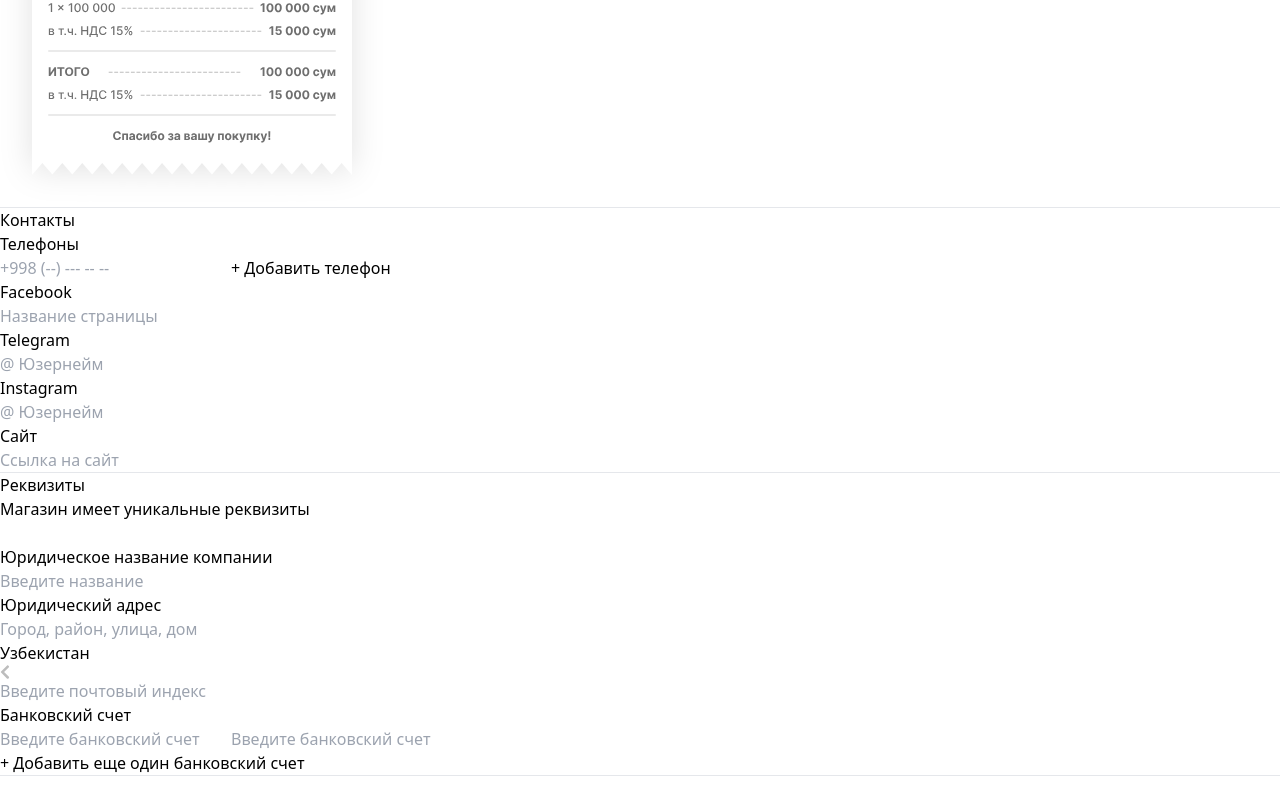
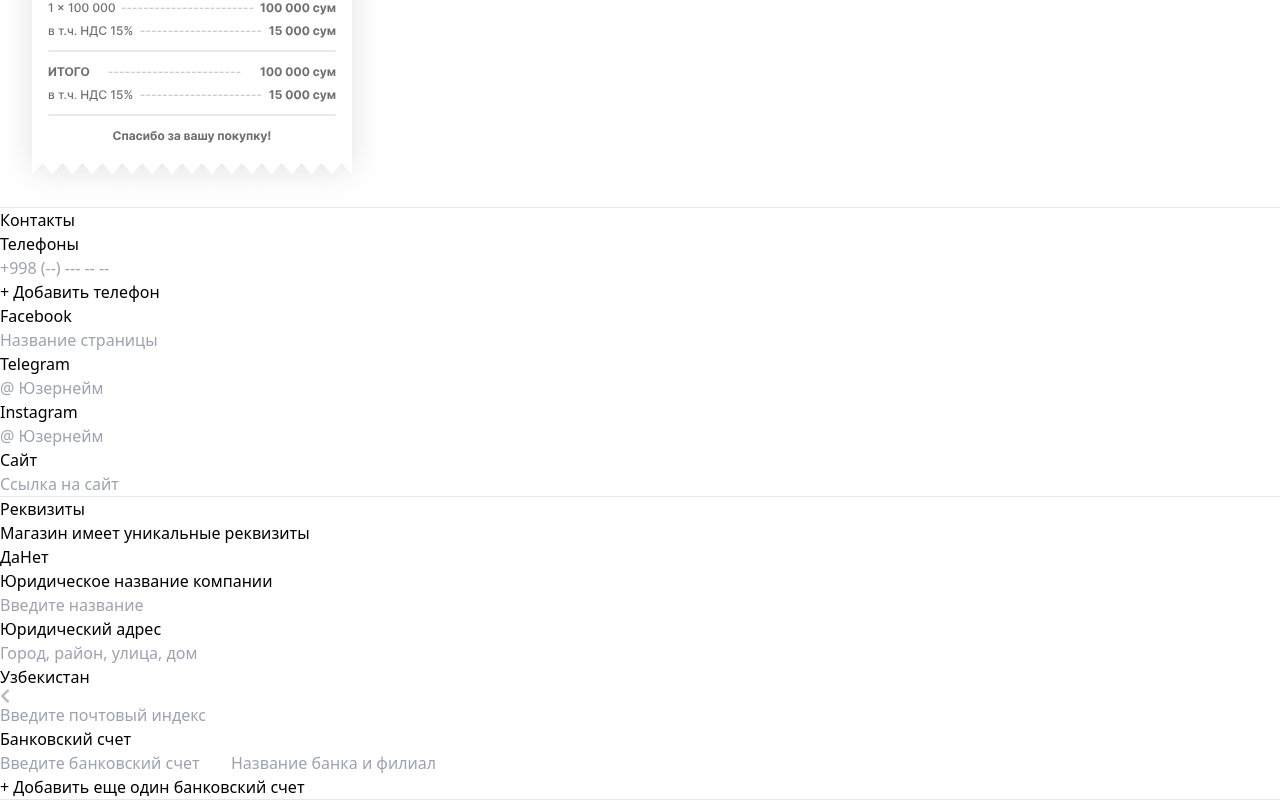
Before and after one commit to mamuranumonovna/Billz_Exam_7, a React (Vite) app: page /magazin/magazin in a window 1280 px wide. Shown: the part 2580-3380 px from the top of the page. Before the commit the page ends 3356 px from the top, so only its background shows below. Built offline with nearby package versions, Linux system fonts and the light colour scheme.

Commit message:
phone number input added

```diff
--- a/src/App.jsx
+++ b/src/App.jsx
@@ -16,6 +16,8 @@ import Currencies from './pages/Currencies'
 import Products from './pages/Products'
 import StoreRivera from './pages/StoreRivera'
 import Toggle from './pages/Products'
+
+
 
 
 function App() {
@@ -39,7 +41,7 @@ useEffect(()=>{
     <Route path='/cash' element={<CashRegistr/>}/>
     <Route path='/check' element={<Checks/>}/>
     <Route path='/currencies' element={<Currencies/>}/>
-    <Route path='/products' element={<Toggle/>}/>
+    <Route path='/products' element={<Products/>}/>
     <Route path='/magazin/magazin' element={<StoreRivera/>}/>
    </Routes>
    </Sidebar>
--- a/src/components/Sidebar.jsx
+++ b/src/components/Sidebar.jsx
@@ -60,13 +60,13 @@ export default function Sidebar({children}) {
          </NavLink>
          ))
          }
-        <div className='flex gap-3 px-7 mt-20'>
-         <button className='rounded-full bg-blue-600 text-white px-3 py-2'>ДО</button>
+        <div className='flex gap-3 px-7 mt-20 items-center'>
+         <button className='rounded-full bg-blue-600 text-white px-3 py-3'>ДО</button>
          <h1 className='text-gray-500 text-base font-semibold'>Достонхон Озодходжаев</h1>
         </div>
           </div>
 
-          <main className='w-full p-5 ml-[400px]'>{children}</main>
+          <main className='w-full p-5 ml-[390px]'>{children}</main>
           </div>
     </div>
 
--- a/src/context.jsx
+++ b/src/context.jsx
@@ -18,6 +18,44 @@ export function UserProvider({ children }) {
   const [pr,setPr]=useState("")
   const [store,setStore]=useState('');
   const [enabled, setEnabled] = useState(false);
+  const [color1, setColor1] = useState("light");
+  const [color2, setColor2] = useState("light");
+  const [phoneNumbers, setPhoneNumbers] = useState(['']);
+
+  const handleChange = (index, value) => {
+    const newPhoneNumbers = [...phoneNumbers];
+    newPhoneNumbers[index] = value;
+    setPhoneNumbers(newPhoneNumbers);
+  };
+
+  const addInput = () => {
+    if (phoneNumbers.length<2) {
+      setPhoneNumbers([...phoneNumbers, '']);
+    }
+  };
+
+  const removeInput = (index) => {
+    const newPhoneNumbers = [...phoneNumbers];
+    newPhoneNumbers.splice(index, 1);
+    setPhoneNumbers(newPhoneNumbers);
+  };
+
+  const handlesubmit = (e) => {
+    e.preventDefault();
+
+    console.log('Phone Numbers:', phoneNumbers);
+  };
+
+
+  const toggleColor1 = () => {
+    setColor1((prev) => (prev === "light" ? "dark" : "light"));
+    setColor2((prev) => (prev === "light" ? "dark" : "light"));
+  };
+
+  const toggleColor2 = () => {
+    setColor2((prev) => (prev === "light" ? "dark" : "light"));
+    setColor1((prev) => (prev === "light" ? "dark" : "light"));
+  };
 
 
 
@@ -86,7 +124,19 @@ navigate("/magazin/magazin")
         addPage2,
         enabled,
         setEnabled,
-        handleCheckboxClick
+        handleCheckboxClick,
+        color1,
+        setColor1,
+        color2,
+        setColor2,
+        toggleColor1,
+        toggleColor2,
+        phoneNumbers,
+        setPhoneNumbers,
+        handlesubmit ,
+        addInput,
+        handleChange,
+        removeInput
       }}
     >
       {children}
--- a/src/pages/Profile.jsx
+++ b/src/pages/Profile.jsx
@@ -2,6 +2,6 @@ import React from 'react'
 
 export default function Profile() {
   return (
-    <div>Profile page</div>
+    <div>Profile</div>
   )
 }
--- a/src/pages/StoreRivera.jsx
+++ b/src/pages/StoreRivera.jsx
@@ -1,12 +1,30 @@
-import React from 'react'
+import React, { useState } from 'react'
 import leftIcon from '../assets/leftIcon.svg'
 import { useGlobalContext } from '../context'
 import check from '../assets/check.svg'
 import arrow from '../assets/arrowIcon.svg'
+import deleteIcon from '../assets/delete.svg';
+
 
 export default function StoreRivera() {
 
-    const {addPage2,enabled,setEnabled}=useGlobalContext()
+    const {addPage2,
+        enabled,
+        setEnabled,
+        color1,
+        color2,
+        toggleColor1,
+        toggleColor2,
+        phoneNumbers,
+        setPhoneNumbers,
+        handlesubmit ,
+        addInput,
+        handleChange,
+        removeInput
+
+}=useGlobalContext()
+
+
 
   return (
     <div>
@@ -34,14 +52,14 @@ export default function StoreRivera() {
                   </div>
                   <div className=''>
                     <h1 className='text-gray-500 font-semibold'>Квадратура</h1>
-                    <input className='focus:outline-none border hover:border-blue-600 mt-3 px-8 w-[410px] py-4 rounded-s-2xl rounded-e-2xl bg-slate-100'
+                    <input className='focus:outline-none border hover:border-blue-600 mt-3 px-8 w-[410px] py-4 rounded-s-2xl rounded-e-2xl bg-slate-100 placeholder:text-right'
                      type="text"
                      placeholder='м2'
                     />
                   </div>
                 </div>
                 <div className='font-semibold text-xl'>
-            <h1 className='text-gray-500 text-xl'>Режим работы</h1>
+            <h1 className='text-gray-500 text-xl mt-8 mb-4'>Режим работы</h1>
                 <div className=''>
                   <div className='flex items-center justify-between border mt-4 bg-slate-100 px-4 py-2.5 w-[855px] rounded-s-2xl rounded-e-2xl hover:border-blue-600'>
                     <h1 className='text-gray-500 w-36'>Понедельник</h1>
@@ -280,20 +298,47 @@ export default function StoreRivera() {
                 </div>
             </div>
             <hr className='my-10' />
+
+
             <div className='flex'>
             <h1 className='w-[300px] text-gray-500 font-semibold text-3xl'>Контакты</h1>
             <div>
+
+
+
                 <div>
                     <h1 className='font-semibold text-gray-500 mb-4 text-xl'>Телефоны</h1>
-                <form action="" className='w-80'>
-                    <input type="text" className='border w-full px-4 py-4 bg-slate-100 focus:outline-none rounded-s-2xl rounded-e-2xl placeholder:font-semibold text-xl hover:border-blue-600'
-                    placeholder='+998 (--) --- -- --'
-                    />
-                    <button className=' border w-full px-3 py-4 bg-slate-100 mt-4 rounded-s-2xl rounded-e-2xl text-blue-500 font-semibold text-xl hover:border-blue-600'>
+                <form action="" className='w-180' onSubmit={handlesubmit}>
+                <div className='flex gap-8'>
+                {phoneNumbers.map((phoneNumber, index) => (
+          <div key={index} className='relative'>
+            <input
+              type="text"
+              className='border w-[320px] px-4 py-4 bg-slate-100 focus:outline-none rounded-s-2xl rounded-e-2xl placeholder:font-semibold text-xl hover:border-blue-600'
+              placeholder={`+998 (--) --- -- -- `}
+              value={phoneNumber}
+              onChange={(e) => handleChange(index, e.target.value)}
+            />
+            {index === 1 && (
+              <button
+                type="button"
+                className='absolute top-2 right-2 px-4 py-4 '
+                onClick={() => removeInput(index)}
+              >
+                <img src={deleteIcon} alt="delete" />
+              </button>
+            )}
+          </div>
+        ))}
+                </div>
+                    <button className=' border w-[320px] px-3 py-4 bg-slate-100 mt-4 rounded-s-2xl rounded-e-2xl text-blue-500 font-semibold text-xl hover:border-blue-600' onClick={addInput}>
                         + Добавить телефон
                    </button>
                 </form>
                 </div>
+
+
+
                 <div className='flex gap-11 mt-11'>
                 <div className='w-80'>
                    <h1 className='font-semibold text-gray-500 mb-4 text-xl'>Facebook</h1>
@@ -326,9 +371,11 @@ export default function StoreRivera() {
             <div className='flex justify-between text-xl w-[855px]'>
                 <div className=''>
                     <h1 className='text-gray-500 font-semibold mb-4'>Магазин имеет уникальные реквизиты</h1>
-                    <div className='w-[410px] border px-4 py-4 rounded-s-2xl rounded-e-2xl bg-slate-100 hover:border-blue-600'>
-                     <button className='bg-violet-500'></button>
-                     <button className=' bg-violet-500'></button>
+                    <div className='w-[410px] border px-3 py-1 rounded-s-2xl rounded-e-2xl bg-slate-100 hover:border-blue-600'>
+                     <div className='flex justify-between'>
+                     <button className={`${color1 === "light" ? "bg-gray-100" : "bg-white"} bg-slate-100 text-gray-400 font-semibold px-20 py-2.5 rounded-s-xl rounded-e-xl`} onClick={toggleColor1} >Да</button>
+                     <button  className={`${color2 === "light" ? "bg-white" : "bg-gray-100te"} bg-slate-100 text-gray-400 font-semibold  px-20 py-2.5 rounded-s-xl rounded-e-xl`} onClick={toggleColor2} >Нет</button>
+                     </div>
                     </div>
                 </div>
                 <div className=''>
@@ -336,7 +383,6 @@ export default function StoreRivera() {
                     <input type="text" className='border w-[410px] px-4 py-4 rounded-s-2xl rounded-e-2xl bg-slate-100 focus:outline-none placeholder:font-semibold placeholder:text-xl placeholder:text-gray-400 hover:border-blue-600'
                     placeholder='Введите название' />
                 </div>
-
                 </div>
                 <div className='w-[855px]'>
                     <h1 className='font-semibold text-gray-500 mb-4 mt-8 text-xl'>Юридический адрес</h1>
@@ -350,7 +396,6 @@ export default function StoreRivera() {
                         <input type="text" className='px-4 py-4 border w-full rounded-s-2xl rounded-e-2xl bg-slate-100 focus:outline-none placeholder:font-semibold placeholder:text-xl placeholder:text-gray-400 hover:border-blue-600'
                         placeholder='Введите почтовый индекс'
                         />
-
                     </div>
                 </div>
                 <div>
@@ -360,12 +405,11 @@ export default function StoreRivera() {
                         placeholder='Введите банковский счет '
                         />
                         <input type="text" className='border-t-[1px] focus:outline-none w-full rounded-b-2xl px-4 py-4 bg-slate-100  placeholder:font-semibold placeholder:text-xl placeholder:text-gray-400'
-                        placeholder='Введите банковский счет'
+                        placeholder='Название банка и филиал'
                         />
                     </form>
                     <button className='mt-8 w-full px-4 py-4 bg-slate-100 rounded-s-2xl rounded-e-2xl text-gray-400 font-semibold text-xl hover:border-blue-600 border'>+ Добавить еще один банковский счет</button>
                 </div>
-
             </div>
 
             </div>
```
Also changed, not shown: src/pages/Magazin.jsx (+5 -5 lines), src/pages/Products.jsx (+5 -28 lines), src/assets/delete.svg (added).
